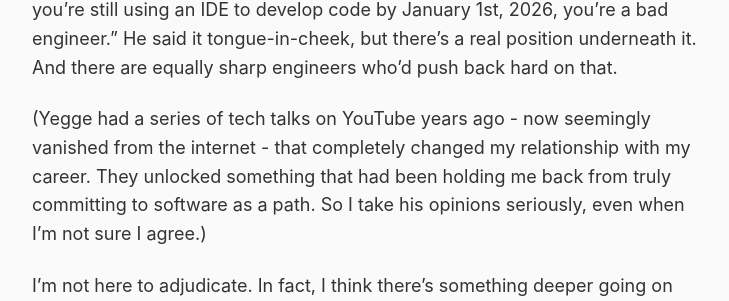
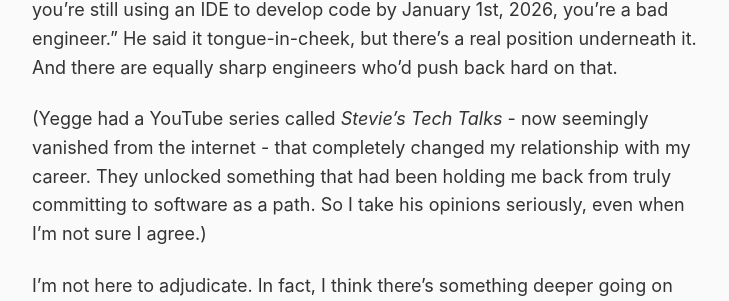
Before and after one commit to rob137/rob137.github.io, a Jekyll site: the page built from _posts/2026-01-02-the-music-stopped.md, in a window 1280 px wide and 900 px high, scrolled down 488 px. Shown: the part 152-453 px from the top of the window, without its empty margins (275-1004 px from the left). Built offline with Jekyll 4.4.1, drawn with Linux system fonts in a browser that asks for light colours.

Commit message:
Name Stevie's Tech Talks properly

```diff
--- a/_posts/2026-01-02-the-music-stopped.md
+++ b/_posts/2026-01-02-the-music-stopped.md
@@ -13,7 +13,7 @@ What I've noticed is that brilliant engineers exist across the entire spectrum.
 
 [Steve Yegge](https://en.wikipedia.org/wiki/Steve_Yegge) recently put it more provocatively in a [Latent Space interview](https://open.spotify.com/episode/20iTChEyuXaXryZOVAJoSi): "If you're still using an IDE to develop code by January 1st, 2026, you're a bad engineer." He said it tongue-in-cheek, but there's a real position underneath it. And there are equally sharp engineers who'd push back hard on that.
 
-(Yegge had a series of tech talks on YouTube years ago - now seemingly vanished from the internet - that completely changed my relationship with my career. They unlocked something that had been holding me back from truly committing to software as a path. So I take his opinions seriously, even when I'm not sure I agree.)
+(Yegge had a YouTube series called *Stevie's Tech Talks* - now seemingly vanished from the internet - that completely changed my relationship with my career. They unlocked something that had been holding me back from truly committing to software as a path. So I take his opinions seriously, even when I'm not sure I agree.)
 
 I'm not here to adjudicate. In fact, I think there's something deeper going on than just preference.
 
```
